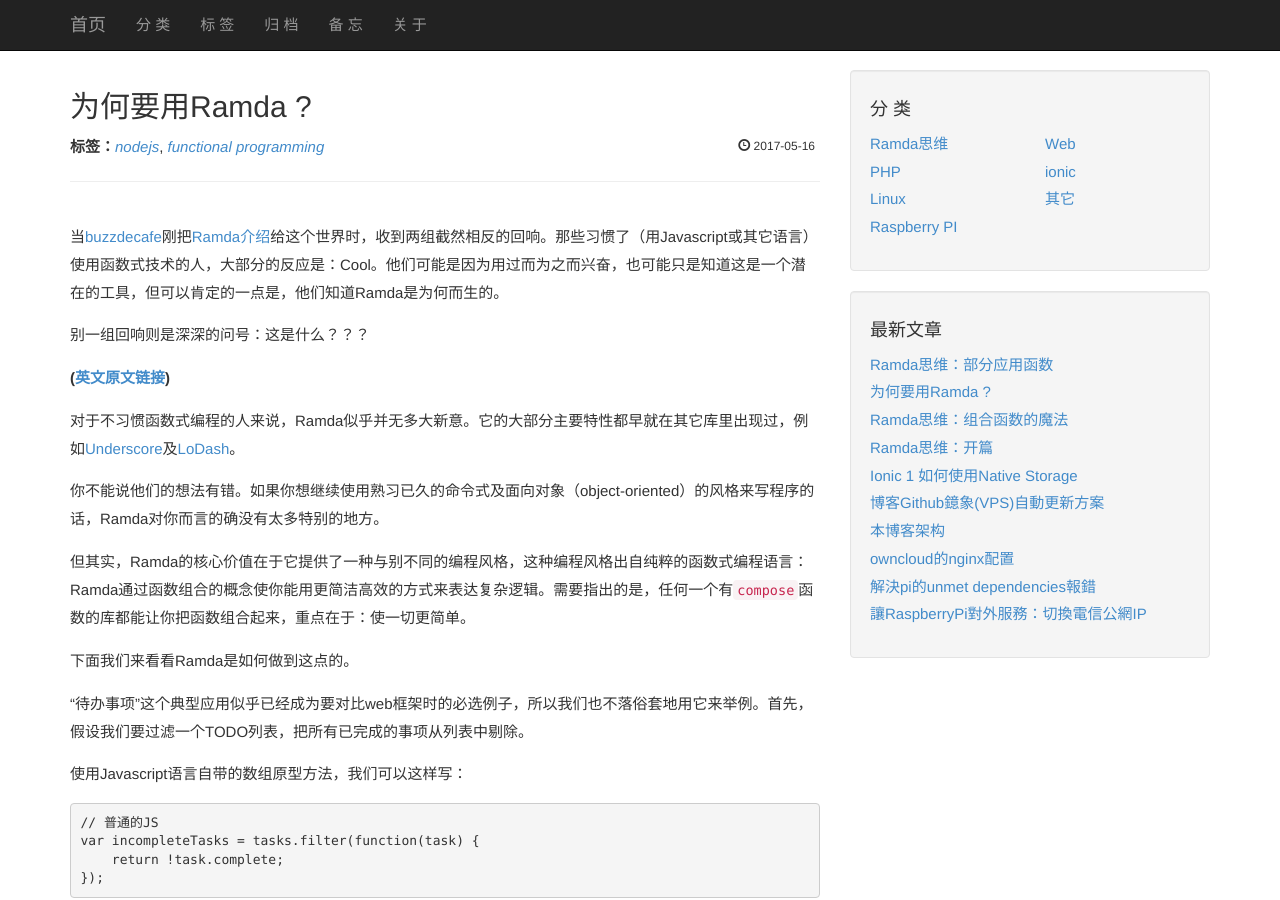
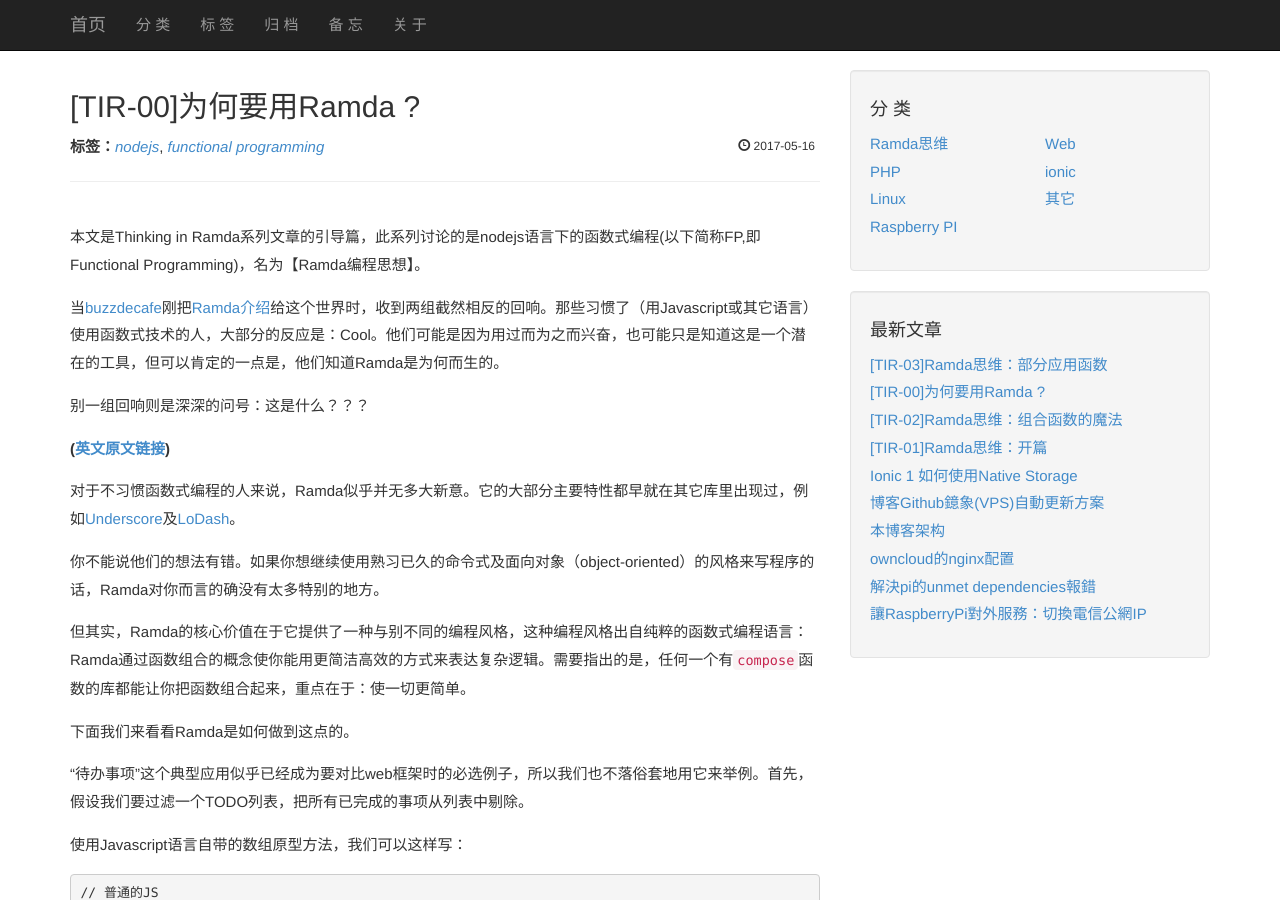
Before and after one commit to sunshine17/sunshine17.github.io, a Jekyll site: the page built from _posts/2017-05-16-why-ramda.md, in a window 1280 px wide and 900 px high. Built offline with Jekyll 4.4.1, drawn with Linux system fonts in a browser that asks for light colours; comment, search, counter and statistics services are not loaded; some of the changed text lies outside the part shown.

Commit message:
add series name in title

```diff
--- a/_posts/2017-04-26-thinking-in-ramda-Wrap-Up.md
+++ b/_posts/2017-04-26-thinking-in-ramda-Wrap-Up.md
@@ -1,7 +1,7 @@
 ---
 layout: post
 category: "thinking_in_ramda"
-title:  "Ramda思维：开篇"
+title:  "[TIR-01]Ramda思维：开篇"
 tags: [nodejs,functional programming]
 summary: "这是一个关于函数式编程的系列文章，使用nodejs的ramda库来讲解如何在nodejs这门目前最流行的语言实现函数式编程的理念。"
 ---
--- a/_posts/2017-05-04-thinking-in-ramda-combining-functions.md
+++ b/_posts/2017-05-04-thinking-in-ramda-combining-functions.md
@@ -1,7 +1,7 @@
 ---
 layout: post
 category: "thinking_in_ramda"
-title:  "Ramda思维：组合函数的魔法"
+title:  "[TIR-02]Ramda思维：组合函数的魔法"
 tags: [nodejs,functional programming]
 summary: "这是一个关于函数式编程的系列文章，使用nodejs的ramda库来讲解如何在nodejs这门目前最流行的语言实现函数式编程的理念。"
 ---
--- a/_posts/2017-05-16-why-ramda.md
+++ b/_posts/2017-05-16-why-ramda.md
@@ -1,10 +1,12 @@
 ---
 layout: post
 category: "thinking_in_ramda"
-title:  "为何要用Ramda ?"
+title:  "[TIR-00]为何要用Ramda ?"
 tags: [nodejs,functional programming]
 summary: "深入浅出地最简单的方式分享给大家，为何我们需要Ramda?"
 ---
+
+本文是Thinking in Ramda系列文章的引导篇，此系列讨论的是nodejs语言下的函数式编程(以下简称FP,即Functional Programming)，名为【Ramda编程思想】。
 
 当[buzzdecafe](http://buzzdecafe.github.io/)刚把[Ramda](https://github.com/ramda/ramda)[介绍](http://buzzdecafe.github.io/code/2014/05/16/introducing-ramda/)给这个世界时，收到两组截然相反的回响。那些习惯了（用Javascript或其它语言）使用函数式技术的人，大部分的反应是：Cool。他们可能是因为用过而为之而兴奋，也可能只是知道这是一个潜在的工具，但可以肯定的一点是，他们知道Ramda是为何而生的。
 
--- a/_posts/2017-07-27-thinking-in-ramda-Partial-Application.md
+++ b/_posts/2017-07-27-thinking-in-ramda-Partial-Application.md
@@ -1,7 +1,7 @@
 ---
 layout: post
 category: "thinking_in_ramda"
-title:  "Ramda思维：部分应用函数"
+title:  "[TIR-03]Ramda思维：部分应用函数"
 tags: [nodejs,functional programming]
 summary: "这是一个关于函数式编程的系列文章，使用nodejs的ramda库来讲解如何在nodejs这门目前最流行的语言实现函数式编程的理念。"
 ---
```
Also changed, not shown: _posts/2016-05-09-blog-architecture.md (+1 -1 lines).
